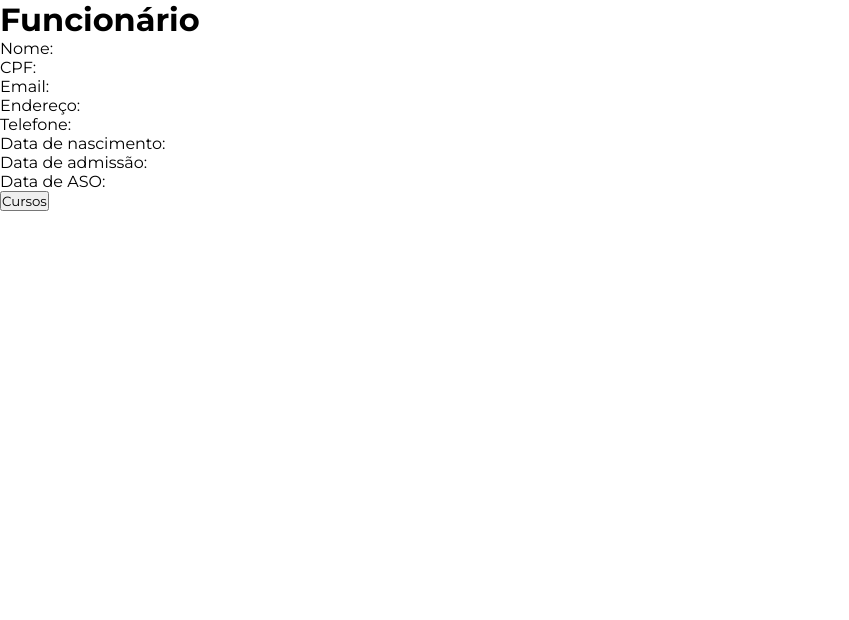
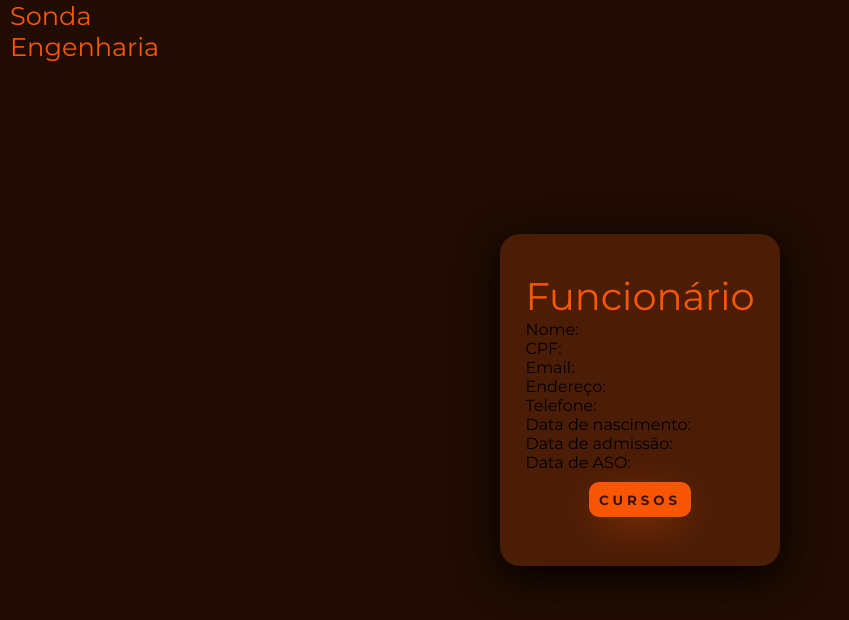
Before and after one commit to mdsreq-fga-unb/2023.1-NRControl, a React (Create React App) app in the folder frontend2/: page /employee/1 in a window 1280 px wide. Shown: the top 620 px of the page, without its empty margins (0-849 px from the left). Built offline with nearby package versions, Linux system fonts and the light colour scheme; no server answers; what yup-password would draw is missing.

Commit message:
tabel-employees

```diff
--- a/frontend2/src/pages/employee/EmployeePage.js
+++ b/frontend2/src/pages/employee/EmployeePage.js
@@ -1,16 +1,19 @@
+import "./EmployeePage.css";
 import React, { useEffect, useState } from "react";
 import { useParams } from "react-router-dom";
 import axios from "axios";
 import { useNavigate } from "react-router-dom";
 
 function EmployeePage() {
-
   const navigateTo = useNavigate();
 
   let { id } = useParams();
   const [employeeObject, setEmployeeObject] = useState({});
   const [showCursos, setShowCursos] = useState([]);
   const [cursos, setCursos] = useState([]);
+  const goToEmployees = () => {
+    navigateTo("/employees");
+  };
 
   useEffect(() => {
     if (id) {
@@ -39,8 +42,13 @@ function EmployeePage() {
 
   return (
     <div className="postPage">
-      <h1>Funcionário</h1>
+      <div className="header">
+        <h1 onClick={goToEmployees}>
+          Sonda <br /> Engenharia
+        </h1>
+      </div>
       <div className="post" id="individual">
+        <h1>Funcionário</h1>
         <div className="name">Nome: {employeeObject.name}</div>
         <div className="cpf">CPF: {employeeObject.cpf}</div>
         <div className="email">Email: {employeeObject.email}</div>
@@ -56,7 +64,15 @@ function EmployeePage() {
         </div>
         <div className="asodate">Data de ASO: {employeeObject.asodate}</div>
         <div>
-        <button onClick={() => navigateTo(`/cursosdooperario/${id}`)}>Cursos</button>
+          <div className="box-bnt ">
+            {" "}
+            <button
+              className="bnt-cursos"
+              onClick={() => navigateTo(`/cursosdooperario/${id}`)}
+            >
+              Cursos
+            </button>
+          </div>
         </div>
       </div>
     </div>
--- a/frontend2/src/pages/employeeCourses/employeeCourses.css
+++ b/frontend2/src/pages/employeeCourses/employeeCourses.css
@@ -0,0 +1,31 @@
+@import url("https://fonts.googleapis.com/css2?family=Montserrat:wght@400;700&display=swap");
+
+* {
+  margin: 0;
+  padding: 0;
+  box-sizing: border-box;
+  font-family: "Montserrat", sans-serif;
+}
+.main-tabel {
+  width: 100vw;
+  height: 100vh;
+  background: #200c02;
+  display: flex;
+  justify-content: center;
+  align-items: center;
+}
+.tabel-employees > h2 {
+  text-align: center;
+  color: #f85605;
+  font-weight: 400;
+  font-size: 3vw;
+  margin-bottom: 2%;
+}
+.tabel-employees {
+  display: flex;
+  flex-direction: column;
+  padding: 3% 2%;
+  background: #4c1d06;
+  border-radius: 20px;
+  box-shadow: 0px 10px 40px #020100;
+}
--- a/frontend2/src/pages/employeeCourses/employeeCourses.js
+++ b/frontend2/src/pages/employeeCourses/employeeCourses.js
@@ -1,6 +1,7 @@
-import React, { useEffect, useState } from 'react';
-import { useNavigate, useParams } from 'react-router-dom';
-import axios from 'axios';
+import React, { useEffect, useState } from "react";
+import { useNavigate, useParams } from "react-router-dom";
+import axios from "axios";
+import "./employeeCourses.css";
 
 function EmployeeCourses() {
   const navigateTo = useNavigate();
@@ -8,9 +9,14 @@ function EmployeeCourses() {
   const [employeeObject, setEmployeeObject] = useState({});
   const [cursos, setCursos] = useState([]);
 
+  const goToEmployees = () => {
+    navigateTo("/employees");
+  };
+
   useEffect(() => {
     if (id) {
-      axios.get(`http://localhost:3005/employeeinfo/byId/${id}`)
+      axios
+        .get(`http://localhost:3005/employeeinfo/byId/${id}`)
         .then((response) => {
           setEmployeeObject(response.data);
           mostrarCursos(response.data.name);
@@ -35,11 +41,16 @@ function EmployeeCourses() {
       });
   };
 
-
   return (
     <div>
+      <div className="main-tabel">
+        <div className="tabel-employees">
+          <div className="header" onClick={goToEmployees}>
+            <h1>
+              Sonda <br /> Engenharia
+            </h1>
+          </div>
           <h2>Cursos do Funcionário</h2>
-      <div className="tabel">
           <table>
             <thead>
               <tr>
@@ -70,6 +81,7 @@ function EmployeeCourses() {
           </table>
         </div>
       </div>
+    </div>
   );
 }
 
```
Lines whose indentation alone changed are shown as unchanged.
